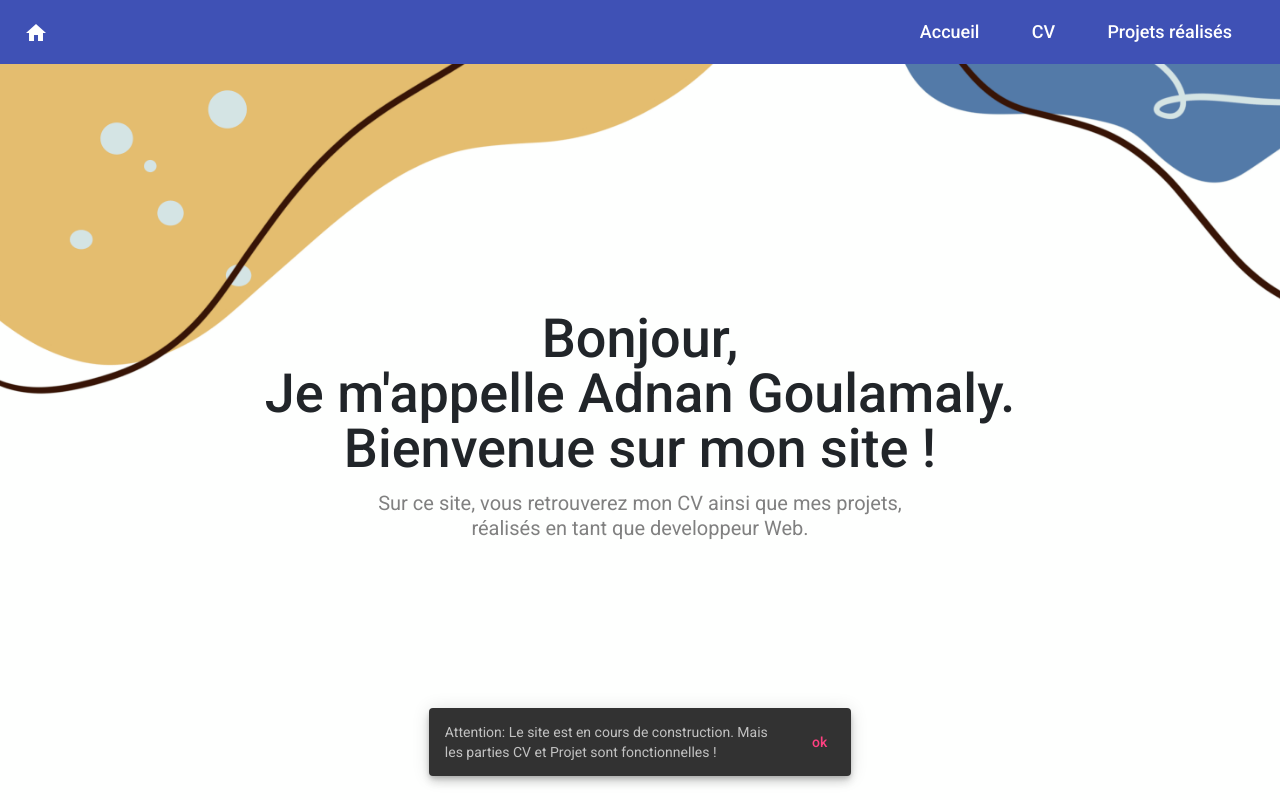
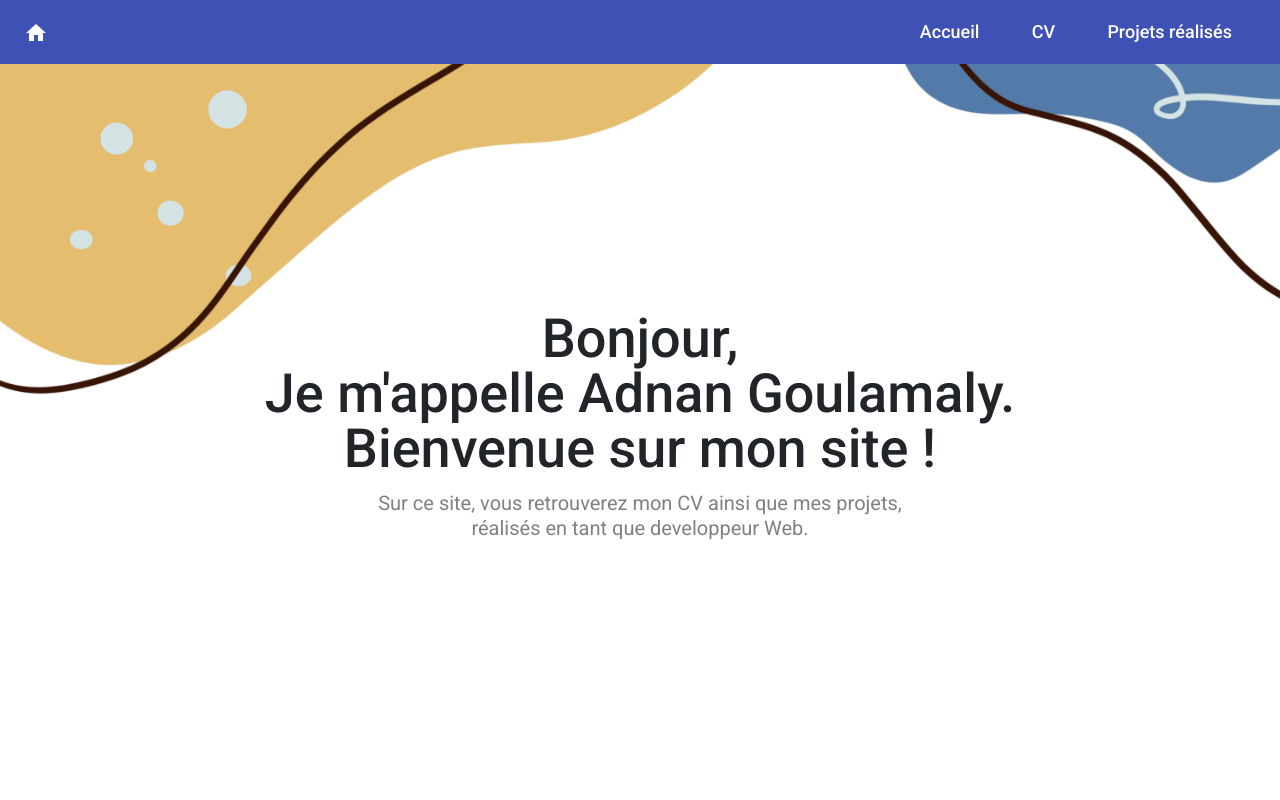
Before and after one commit to adnan974/mon-site-portfolio-front, an Angular app: page / in a window 1280 px wide. Shown: the top 800 px of the page. Built offline with nearby package versions, Linux system fonts and the light colour scheme; no server answers.

Commit message:
update: Suppression du snack bar qui disait que le site était en cours de construction

```diff
--- a/src/app/app.component.html
+++ b/src/app/app.component.html
@@ -1,10 +1,6 @@
 <div>
   <mat-toolbar color="primary" class="navbar">
 
-
-    <!-- <div fxShow="true" fxHide.gt-sm="true">
-      <a href="#" (click)="sidenav.toggle()">Show Side Menu</a>
-    </div> -->
     <button mat-icon-button (click)="sidenav.toggle()" fxShow="true" fxHide.gt-sm>
       <mat-icon>menu</mat-icon>
     </button>
--- a/src/app/app.component.ts
+++ b/src/app/app.component.ts
@@ -23,15 +23,13 @@ export class AppComponent implements OnInit{
   public title = 'mon-site-web-portfolio';
 
 
-  constructor(private _snackBar:MatSnackBar){}
+  constructor(){}
 
   ngOnInit(){
     AOS.init({
       delay: 300,
     });
 
-    //TODO
-    this._snackBar.open("Attention: Le site est en cours de construction. Mais les parties CV et Projet sont fonctionnelles !", "ok");
   }
 
   scrollToElement(element:any){
```
